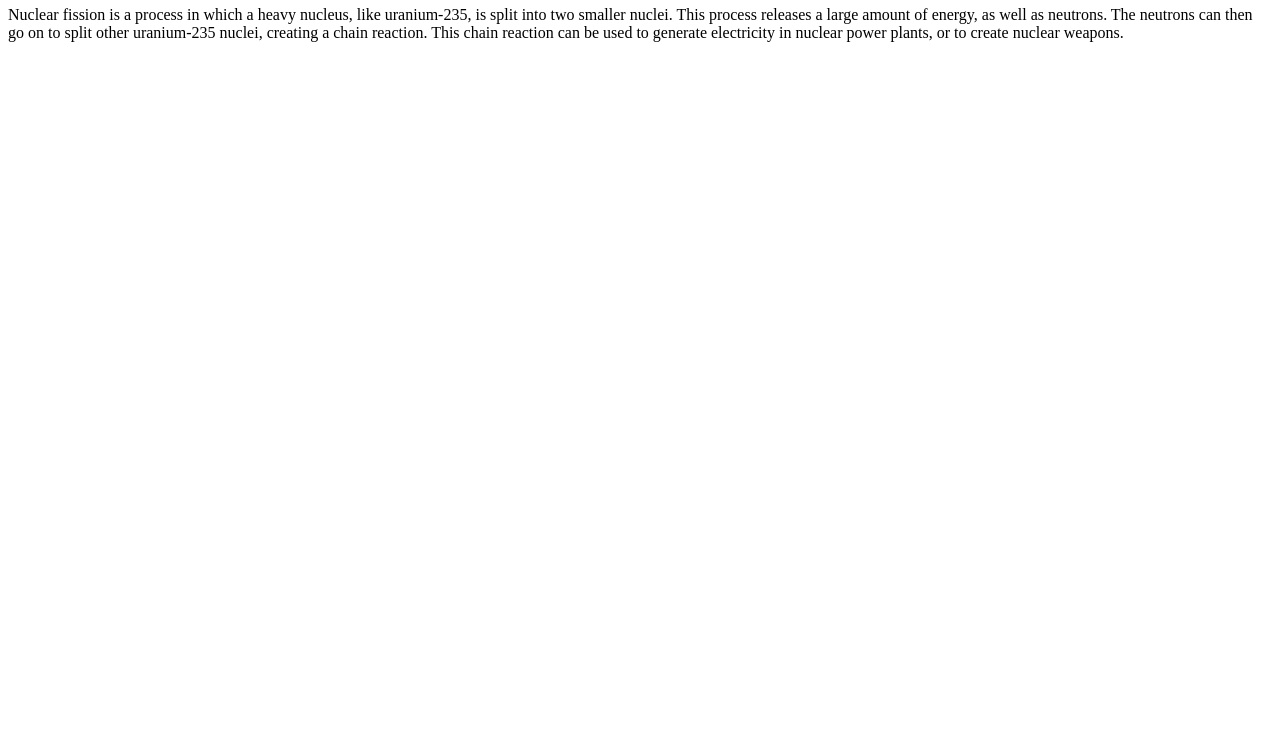
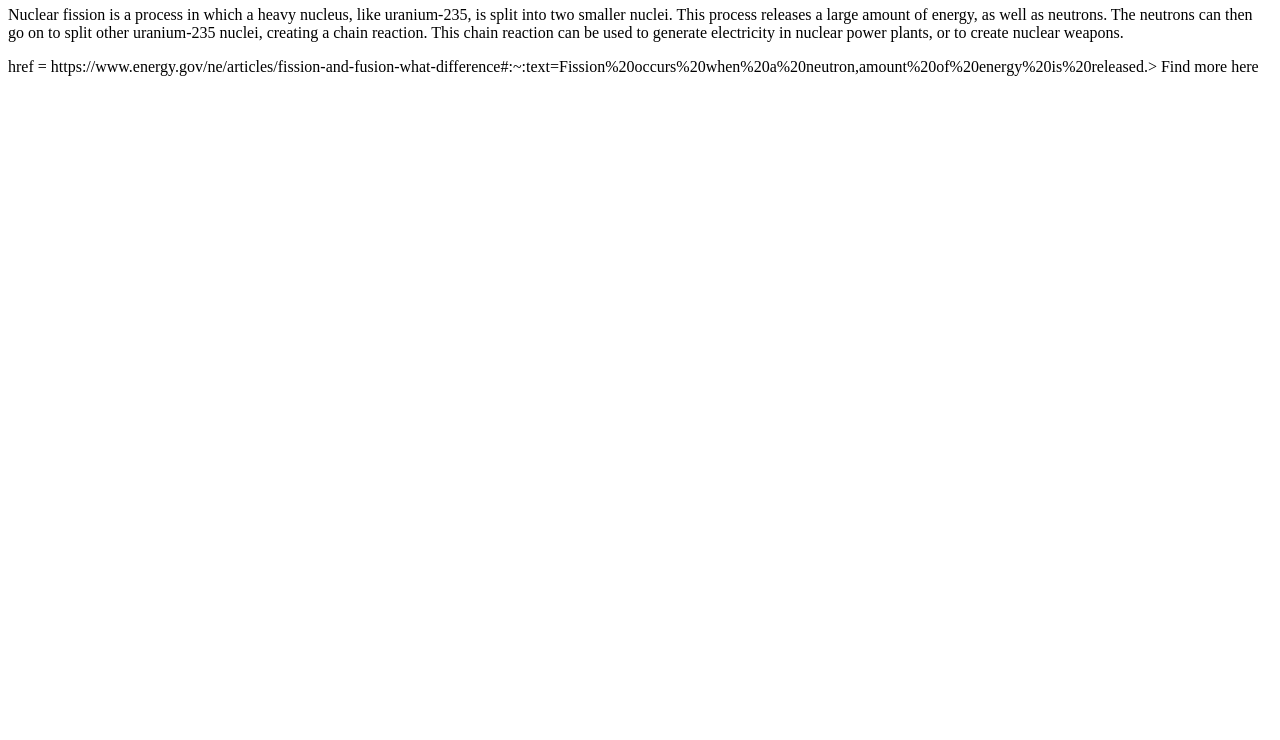
Before and after one commit to ghosri/coursera-test, a plain HTML site: page index.html in a window 1280 px wide. Shown: the part 60-800 px from the top of the page. Drawn offline with Linux system fonts and the light colour scheme.

Commit message:
Update index.html

```diff
--- a/index.html
+++ b/index.html
@@ -1,2 +1,3 @@
 <h1>What is Nuclear Fission?</h1>
 <p>Nuclear fission is a process in which a heavy nucleus, like uranium-235, is split into two smaller nuclei. This process releases a large amount of energy, as well as neutrons. The neutrons can then go on to split other uranium-235 nuclei, creating a chain reaction. This chain reaction can be used to generate electricity in nuclear power plants, or to create nuclear weapons.</p>
+<a> href = https://www.energy.gov/ne/articles/fission-and-fusion-what-difference#:~:text=Fission%20occurs%20when%20a%20neutron,amount%20of%20energy%20is%20released.> Find more here</a>
```
